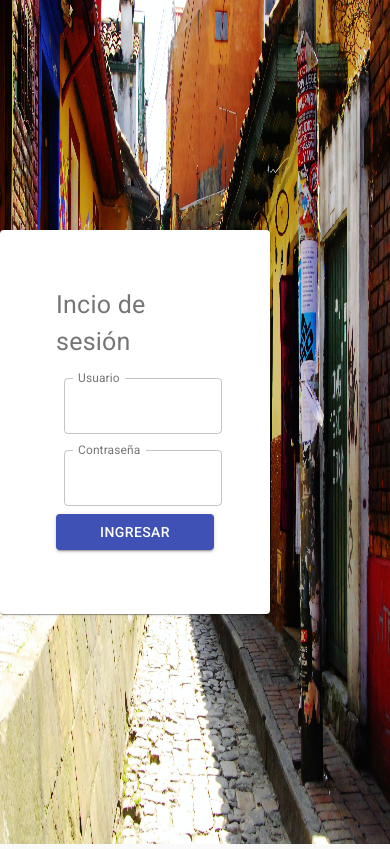
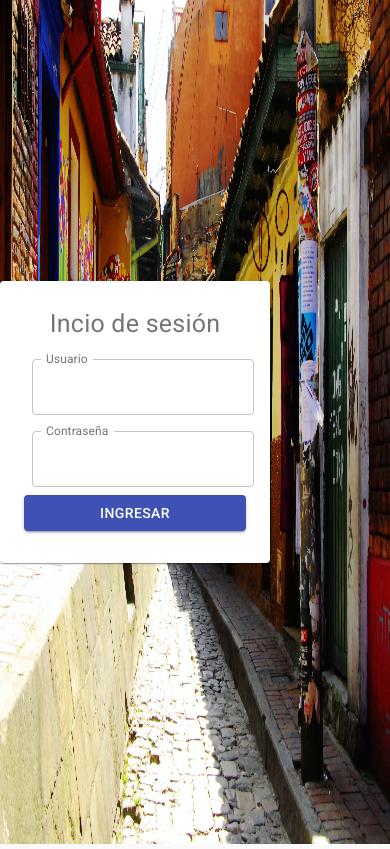
Before and after one commit to lenninIbarrraGonzalez/OLSoftware, a React app: page / in a window 390 px wide. Shown: the top 849 px of the page. Built offline with nearby package versions, Linux system fonts and the light colour scheme.

Commit message:
login falta el responsive

```diff
--- a/src/containers/Login.jsx
+++ b/src/containers/Login.jsx
@@ -7,20 +7,28 @@ import Button from '@material-ui/core/Button';
 import Typography from '@material-ui/core/Typography';
 import TextField from "@material-ui/core/TextField";
 import CssBaseline from '@material-ui/core/CssBaseline';
+import Paper from '@material-ui/core/Paper';
 import fondologin from "../assets/images/fondologin.jpg";
 
 const useStyles = makeStyles((theme) => ({
   root: {
     width: 400,
     padding: theme.spacing(5),
-    marginRight: theme.spacing(15)
+    marginRight: theme.spacing(15),
+    [theme.breakpoints.down("sm")]: {
+      padding: theme.spacing(1),
+    },
+
   },
   container: {
     height: "100vh",
     width: "100vw",
     display: "flex",
-    justifyContent: "flex-end",
+    justifyContent: "center",
     alignItems: "center",
+    [theme.breakpoints.up("sm")]: {
+      justifyContent: "flex-end",
+    },
   },
   title: {
     display: "flex",
```
